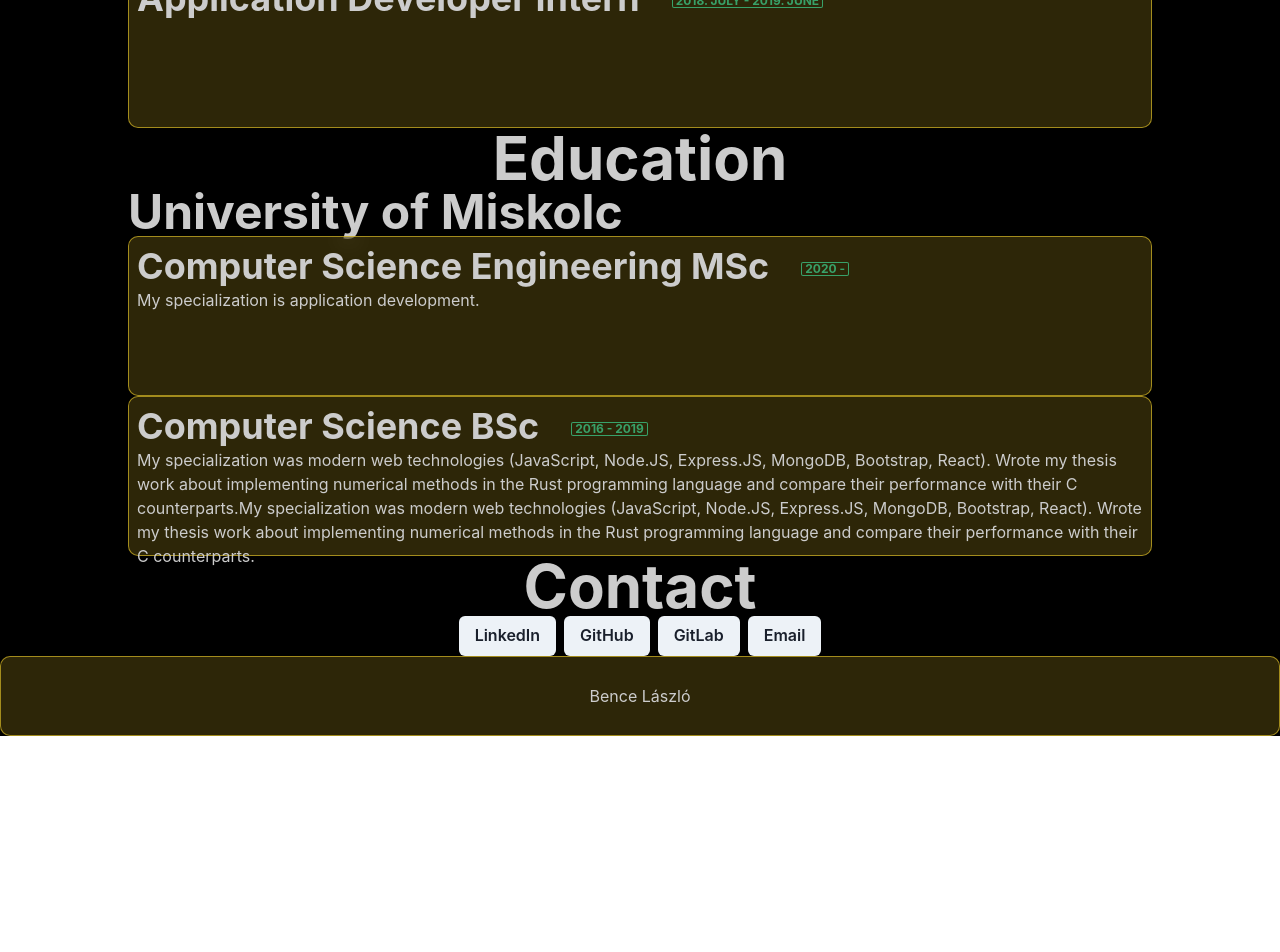
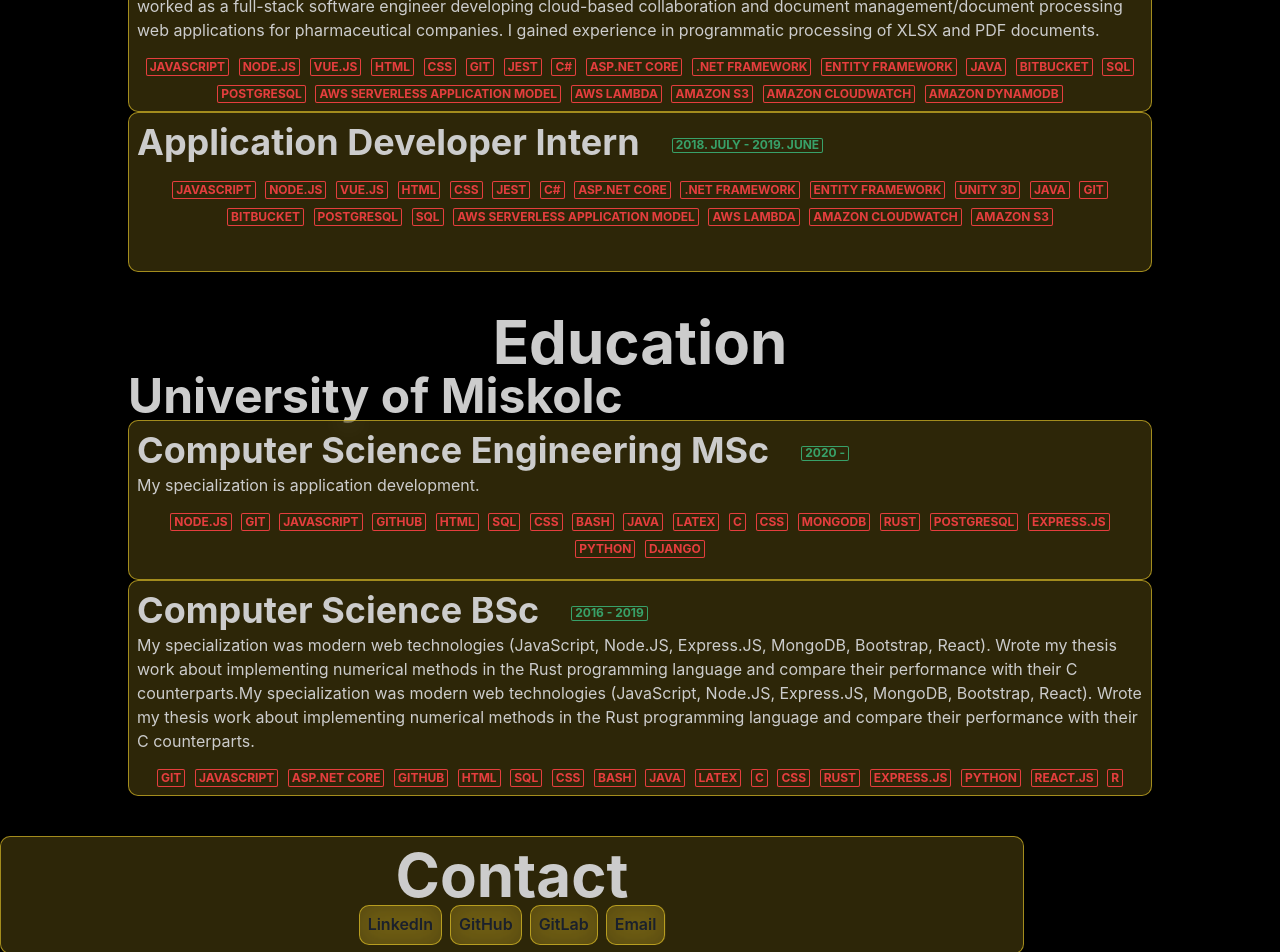
Before and after one commit to bencelaszlo/bencelaszlo.hu, a Next.js app: page /about in a window 1280 px wide. Shown: the part 1000-1952 px from the top of the page. Before the commit the page ends 1736 px from the top, so only its background shows below. Built offline with nearby package versions, Linux system fonts and the light colour scheme.

Commit message:
add technologies to the about section

```diff
--- a/pages/about.tsx
+++ b/pages/about.tsx
@@ -43,6 +43,7 @@ const AboutSection = ({ title, items }: AboutSectionData): JSX.Element => {
             flexDirection: 'column',
             alignItems: 'center',
             justifyContent: 'center',
+            marginBottom: '2.5rem',
         }}>
 
             <Heading as='h2' size="3xl" noOfLines={1}>{title}</Heading>
@@ -52,7 +53,7 @@ const AboutSection = ({ title, items }: AboutSectionData): JSX.Element => {
                         <Heading as='h3' size="2xl">{organisation}</Heading>
                         {positions.map(({ position, description, from, to, technologies }) => <Box sx={{
                             width: '80vw',
-                            height: '10rem',
+                            minHeight: '10rem',
                             justifyContent: 'center',
                             alignItems: 'center',
                             borderRadius: '0.625rem',
@@ -70,8 +71,10 @@ const AboutSection = ({ title, items }: AboutSectionData): JSX.Element => {
                             <Text fontSize="md">{description}</Text>
                             <Box sx={{
                                 display: 'flex',
+                                flexWrap: 'wrap',
                                 justifyContent: 'center',
-                                gap: '0.6rem'
+                                gap: '0.6rem',
+                                marginTop: '1rem',
                             }}>
                                 {technologies.map((technology) => <Badge variant="outline" colorScheme="red">{technology}</Badge>)}
                             </Box>
@@ -101,12 +104,19 @@ const sections: Array<AboutSectionData> = [
                             'TypeScript',
                             'React.js',
                             'Material UI',
+                            'Node.js',
                             'Nest.js',
                             'Express.js',
                             'Jest',
                             'HTML',
                             'CSS',
-                            'SASS'
+                            'SASS',
+                            'SQL',
+                            'PostgreSQL',
+                            'MongoDB',
+                            'GraphQL',
+                            'Git',
+                            'GitHub'
                         ],
                     }
                 ],
@@ -114,25 +124,152 @@ const sections: Array<AboutSectionData> = [
             {
                 organisation: 'One Beyond',
                 positions: [
-                    { position: 'Full-stack JavaScript Engineer', description: 'I helped ContentCal/Adobe to bring scalable, robust social media automation capabilities to Adobe Express platform for millions of users as a full-stack software engineer.', from: { year: 2021, month: 'June' }, to: { year: 2022, month: 'August' }, technologies: [] }
+                    {
+                        position: 'Full-stack JavaScript Engineer',
+                        description: 'I helped ContentCal/Adobe to bring scalable, robust social media automation capabilities to Adobe Express platform for millions of users as a full-stack software engineer.',
+                        from: { year: 2021, month: 'June' },
+                        to: { year: 2022, month: 'August' },
+                        technologies: [
+                            'JavaScript',
+                            'TypeScript',
+                            'Node.js',
+                            'Nest.JS',
+                            'Express.js',
+                            'Git',
+                            'React.js',
+                            'Redux.js',
+                            'Jest',
+                            'Github',
+                            'HTML',
+                            'CSS',
+                            'SQL',
+                            'PostgreSQL',
+                            'AWS Lambda',
+                            'Amazon CloudWatch',
+                            'Amazon DynamoDB',
+                            'Serverless',
+                            'Amazon SNS',
+                            'Amazon SQS',
+                        ] }
                 ]
             },
             {
                 organisation: 'DACHS Computing & Biosciences',
                 positions: [
-                    { position: 'Application Developer', description: 'I worked as a full-stack software engineer developing cloud-based collaboration and document management/document processing web applications for pharmaceutical companies. I gained experience in programmatic processing of XLSX and PDF documents.I worked as a full-stack software engineer developing cloud-based collaboration and document management/document processing web applications for pharmaceutical companies. I gained experience in programmatic processing of XLSX and PDF documents.', from: { year: 2019, month: 'June' }, to: { year: 2021, month: 'June' }, technologies: [] },
-                    { position: 'Application Developer Intern', description: '', from: { year: 2018, month: 'July' }, to: { year: 2019, month: 'June' }, technologies: [] }
+                    {
+                        position: 'Application Developer',
+                        description: 'I worked as a full-stack software engineer developing cloud-based collaboration and document management/document processing web applications for pharmaceutical companies. I gained experience in programmatic processing of XLSX and PDF documents.I worked as a full-stack software engineer developing cloud-based collaboration and document management/document processing web applications for pharmaceutical companies. I gained experience in programmatic processing of XLSX and PDF documents.',
+                        from: { year: 2019, month: 'June' },
+                        to: { year: 2021, month: 'June' },
+                        technologies: [
+                            'JavaScript',
+                            'Node.js',
+                            'Vue.js',
+                            'HTML',
+                            'CSS',
+                            'Git',
+                            'Jest',
+                            'C#',
+                            'ASP.NET Core',
+                            '.NET Framework',
+                            'Entity Framework',
+                            'Java',
+                            'Bitbucket',
+                            'SQL',
+                            'PostgreSQL',
+                            'AWS Serverless Application Model',
+                            'AWS Lambda',
+                            'Amazon S3',
+                            'Amazon CloudWatch',
+                            'Amazon DynamoDB'
+                        ]
+                    },
+                    {
+                        position: 'Application Developer Intern',
+                        description: '',
+                        from: { year: 2018, month: 'July' },
+                        to: { year: 2019, month: 'June' },
+                        technologies: [
+                            'JavaScript',
+                            'Node.js',
+                            'Vue.js',
+                            'HTML',
+                            'CSS',
+                            'Jest',
+                            'C#',
+                            'ASP.NET Core',
+                            '.NET Framework',
+                            'Entity Framework',
+                            'Unity 3D',
+                            'Java',
+                            'Git',
+                            'Bitbucket',
+                            'PostgreSQL',
+                            'SQL',
+                            'AWS Serverless Application Model',
+                            'AWS Lambda',
+                            'Amazon CloudWatch',
+                            'Amazon S3',
+                        ]
+                    }
                 ]
             }]
     },
-    // { title: 'Open Source Contributions', items: [] },
     {
         title: 'Education', items: [
             {
                 organisation: 'University of Miskolc',
                 positions: [
-                    { position: 'Computer Science Engineering MSc', description: 'My specialization is application development.', from: { year: 2020 }, technologies: [] },
-                    { position: 'Computer Science BSc', description: 'My specialization was modern web technologies (JavaScript, Node.JS, Express.JS, MongoDB, Bootstrap, React). Wrote my thesis work about implementing numerical methods in the Rust programming language and compare their performance with their C counterparts.My specialization was modern web technologies (JavaScript, Node.JS, Express.JS, MongoDB, Bootstrap, React). Wrote my thesis work about implementing numerical methods in the Rust programming language and compare their performance with their C counterparts.', from: { year: 2016 }, to: { year: 2019 }, technologies: [] }]
+                    {
+                        position: 'Computer Science Engineering MSc',
+                        description: 'My specialization is application development.',
+                        from: { year: 2020 },
+                        technologies: [
+                            'Node.js',
+                            'Git',
+                            'JavaScript',
+                            'GitHub',
+                            'HTML',
+                            'SQL',
+                            'CSS',
+                            'Bash',
+                            'Java',
+                            'LaTeX',
+                            'C',
+                            'CSS',
+                            'MongoDB',
+                            'Rust',
+                            'PostgreSQL',
+                            'Express.js',
+                            'Python',
+                            'Django',
+                        ],
+                    },
+                    {
+                        position: 'Computer Science BSc',
+                        description: 'My specialization was modern web technologies (JavaScript, Node.JS, Express.JS, MongoDB, Bootstrap, React). Wrote my thesis work about implementing numerical methods in the Rust programming language and compare their performance with their C counterparts.My specialization was modern web technologies (JavaScript, Node.JS, Express.JS, MongoDB, Bootstrap, React). Wrote my thesis work about implementing numerical methods in the Rust programming language and compare their performance with their C counterparts.',
+                        from: { year: 2016 },
+                        to: { year: 2019 },
+                        technologies: [
+                            'Git',
+                            'JavaScript',
+                            'ASP.NET Core',
+                            'GitHub',
+                            'HTML',
+                            'SQL',
+                            'CSS',
+                            'Bash',
+                            'Java',
+                            'LaTeX',
+                            'C',
+                            'CSS',
+                            'Rust',
+                            'Express.js',
+                            'Python',
+                            'React.js',
+                            'R',
+                        ],
+                    }]
             }
         ]
     },
@@ -142,7 +279,7 @@ const AboutPage = () => {
     return (<>
         <Layout>
             <Head>
-                <title>{"Bence László - bencelaszlo.hu"}</title>
+                <title>Bence László - bencelaszlo.hu</title>
             </Head>
             <Container >
                 <Heading as='h1' size='4xl' noOfLines={1}>
@@ -157,13 +294,44 @@ const AboutPage = () => {
                 flexDirection: 'column',
                 alignItems: 'center',
                 justifyContent: 'center',
+                borderRadius: '0.625rem',
+                border: '1px solid rgba(246, 211, 45, 0.59)',
+                background: 'rgba(246, 211, 45, 0.18)',
+                backdropFilter: 'blur(13px)',
+                padding: '0.5rem',
+                marginY: '1rem',
+                width: '80vw',
             }}>
                 <Heading as="h2" size="3xl">Contact</Heading>
                 <ButtonGroup>
-                    <Button>LinkedIn</Button>
-                    <Button>GitHub</Button>
-                    <Button>GitLab</Button>
-                    <Button>Email</Button>
+                    <Button sx={{
+                        borderRadius: '0.625rem',
+                        border: '1px solid rgba(246, 211, 45, 0.59)',
+                        background: 'rgba(246, 211, 45, 0.18)',
+                        backdropFilter: 'blur(13px)',
+                        padding: '0.5rem',
+                    }}>LinkedIn</Button>
+                    <Button sx={{
+                        borderRadius: '0.625rem',
+                        border: '1px solid rgba(246, 211, 45, 0.59)',
+                        background: 'rgba(246, 211, 45, 0.18)',
+                        backdropFilter: 'blur(13px)',
+                        padding: '0.5rem',
+                    }}>GitHub</Button>
+                    <Button sx={{
+                        borderRadius: '0.625rem',
+                        border: '1px solid rgba(246, 211, 45, 0.59)',
+                        background: 'rgba(246, 211, 45, 0.18)',
+                        backdropFilter: 'blur(13px)',
+                        padding: '0.5rem',
+                    }}>GitLab</Button>
+                    <Button sx={{
+                        borderRadius: '0.625rem',
+                        border: '1px solid rgba(246, 211, 45, 0.59)',
+                        background: 'rgba(246, 211, 45, 0.18)',
+                        backdropFilter: 'blur(13px)',
+                        padding: '0.5rem',
+                    }}>Email</Button>
                 </ButtonGroup>
             </Box>
         </Layout>
```
